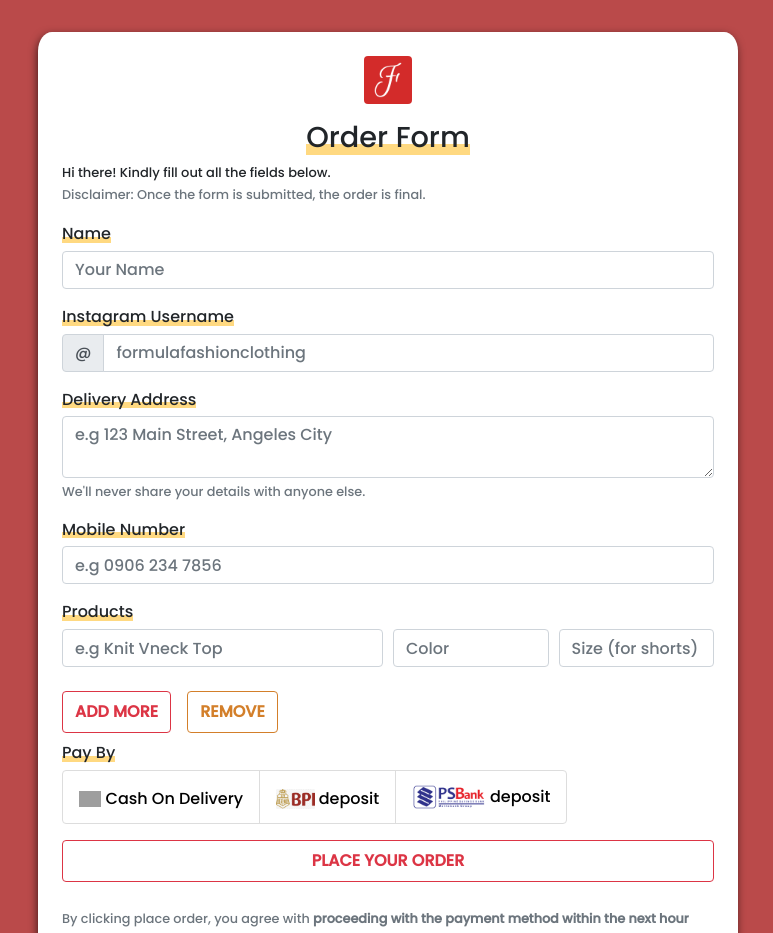
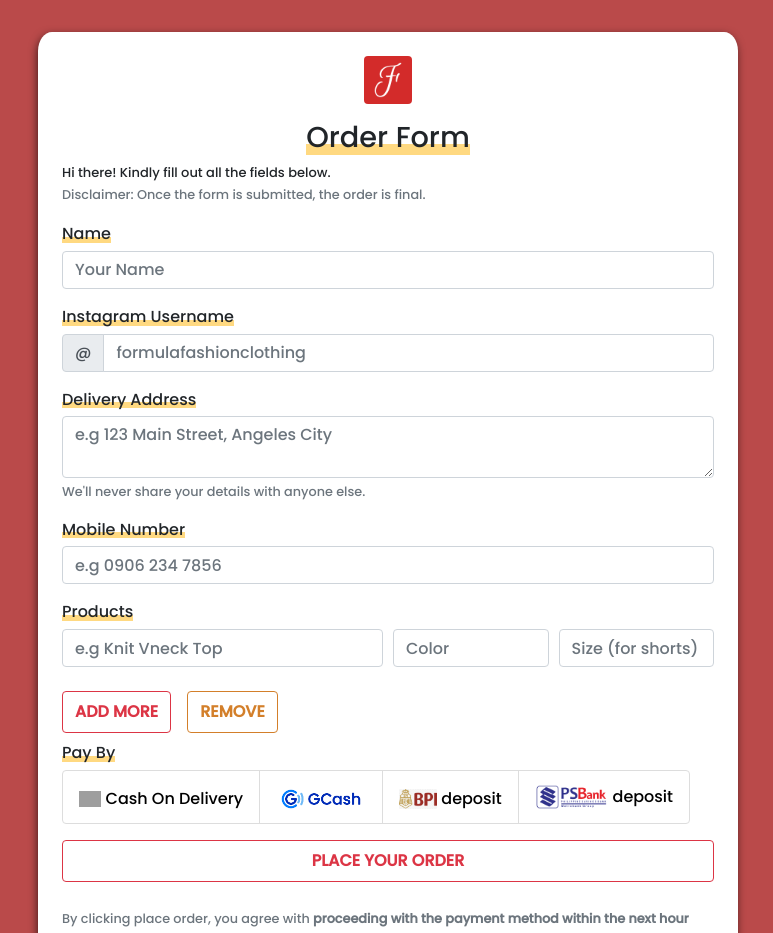
Before and after one commit to shaneenvitug/order-form, a React (Create React App) app: page / in a window 1280 px wide. Shown: the top 933 px of the page, without its empty margins (252-1025 px from the left). Built offline with nearby package versions, Linux system fonts and the light colour scheme; no server answers; grey boxes are pictures that could not be loaded.

Commit message:
added a payment method gcash

```diff
--- a/src/App.js
+++ b/src/App.js
@@ -142,6 +142,11 @@ function App() {
                       <p>&nbsp;Cash On Delivery</p>
                     </div>
                   </ToggleButton>
+                  <ToggleButton className="toggleButton" name="paymentMethod" value="gcash" onChange={handleChange}>
+                    <div className="img-container margin-top1">
+                      <img id="gcash" src="gcash.png" alt="gcash logo" />
+                    </div>
+                  </ToggleButton>
                   <ToggleButton className="toggleButton" name="paymentMethod" value="bpi" onChange={handleChange}>
                     <div className="img-container margin-top">
                       <img id="bpi" src="bpi.jpg" alt="bpi logo" />
--- a/src/index.css
+++ b/src/index.css
@@ -88,6 +88,11 @@ header p {
   height: auto;
 }
 
+#gcash {
+  width: 5.6rem;
+  height: auto;
+}
+
 #bpi {
   width: 2.4rem;
   height: auto;
@@ -111,6 +116,10 @@ header p {
 
 .margin-top {
   margin-top: 1rem;
+}
+
+.margin-top1 {
+  margin-top: 0.8rem;
 }
 
 .btn-primary:not(:disabled):not(.disabled).active,
@@ -173,6 +182,10 @@ header p {
     margin-bottom: 0.5rem;
   }
 
+  .margin-top1 {
+    margin-bottom: 0.5rem;
+  }
+
   .button {
     width: 100%;
   }
```
Also changed, not shown: public/gcash.png (added).
